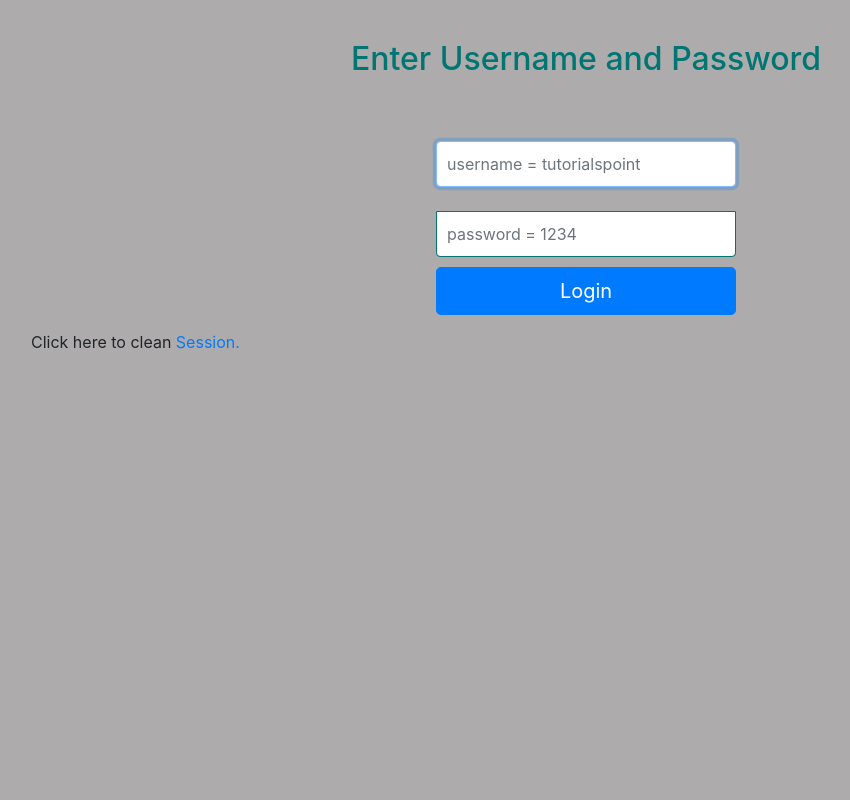
After one commit to rvarjao/PUCPR_WEB, a PHP site: page /login_example/index.php in a window 1280 px wide. The commit adds this page. Shown: the whole page, without its empty margins (54-904 px from the left). Run offline with PHP 8.4, Linux system fonts and the light colour scheme; some libraries are stand-ins or nearby versions.

Commit message:
Comencando a usar php para fazer o login

```diff
--- a/css/estilo.css
+++ b/css/estilo.css
@@ -86,5 +86,8 @@ button:hover {
 
 body {
 	/*margin-left: 600px;*/
+}
 
+.opacity0{
+	opacity: 0.5;
 }
--- /dev/null
+++ b/login_example/index.php
@@ -0,0 +1,121 @@
+<?php
+   ob_start();
+   session_start();
+?>
+
+<?
+   // error_reporting(E_ALL);
+   // ini_set("display_errors", 1);
+?>
+
+<html lang = "en">
+
+   <head>
+      <title>Tutorialspoint.com</title>
+      <link href = "css/bootstrap.min.css" rel = "stylesheet">
+
+      <style>
+         body {
+            padding-top: 40px;
+            padding-bottom: 40px;
+            background-color: #ADABAB;
+         }
+
+         .form-signin {
+            max-width: 330px;
+            padding: 15px;
+            margin: 0 auto;
+            color: #017572;
+         }
+
+         .form-signin .form-signin-heading,
+         .form-signin .checkbox {
+            margin-bottom: 10px;
+         }
+
+         .form-signin .checkbox {
+            font-weight: normal;
+         }
+
+         .form-signin .form-control {
+            position: relative;
+            height: auto;
+            -webkit-box-sizing: border-box;
+            -moz-box-sizing: border-box;
+            box-sizing: border-box;
+            padding: 10px;
+            font-size: 16px;
+         }
+
+         .form-signin .form-control:focus {
+            z-index: 2;
+         }
+
+         .form-signin input[type="email"] {
+            margin-bottom: -1px;
+            border-bottom-right-radius: 0;
+            border-bottom-left-radius: 0;
+            border-color:#017572;
+         }
+
+         .form-signin input[type="password"] {
+            margin-bottom: 10px;
+            border-top-left-radius: 0;
+            border-top-right-radius: 0;
+            border-color:#017572;
+         }
+
+         h2{
+            text-align: center;
+            color: #017572;
+         }
+      </style>
+
+   </head>
+
+   <body>
+
+      <h2>Enter Username and Password</h2>
+      <div class = "container form-signin">
+
+         <?php
+            $msg = '';
+
+            if (isset($_POST['login']) && !empty($_POST['username'])
+               && !empty($_POST['password'])) {
+
+               if ($_POST['username'] == 'tutorialspoint' &&
+                  $_POST['password'] == '1234') {
+                  $_SESSION['valid'] = true;
+                  $_SESSION['timeout'] = time();
+                  $_SESSION['username'] = 'tutorialspoint';
+
+                  echo 'You have entered valid use name and password';
+               }else {
+                  $msg = 'Wrong username or password';
+               }
+            }
+         ?>
+      </div> <!-- /container -->
+
+      <div class = "container">
+
+         <form class = "form-signin" role = "form"
+            action = "<?php echo htmlspecialchars($_SERVER['PHP_SELF']);
+            ?>" method = "post">
+            <h4 class = "form-signin-heading"><?php echo $msg; ?></h4>
+            <input type = "text" class = "form-control"
+               name = "username" placeholder = "username = tutorialspoint"
+               required autofocus></br>
+            <input type = "password" class = "form-control"
+               name = "password" placeholder = "password = 1234" required>
+            <button class = "btn btn-lg btn-primary btn-block" type = "submit"
+               name = "login">Login</button>
+         </form>
+
+         Click here to clean <a href = "logout.php" tite = "Logout">Session.
+
+      </div>
+
+   </body>
+</html>
```
Also changed, not shown: banco_de_dados/usuarios.json (added, +17 -0 lines), index.html (deleted, +0 -27 lines), index.php (added, +62 -0 lines), 1 other file.
